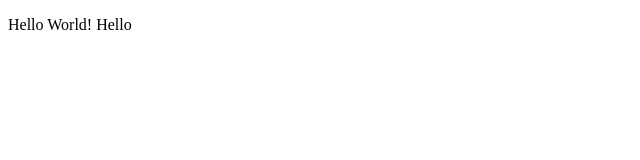
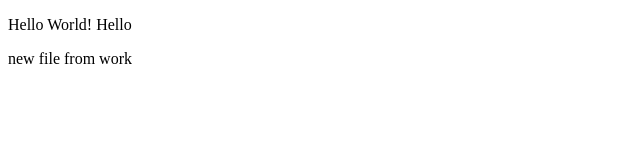
Before and after one commit to xiromant77/js-lesson, a plain HTML site: page index.html in a window 1280 px wide. Shown: the whole page, without its empty margins (0-640 px from the left). Drawn offline with Linux system fonts and the light colour scheme.

Commit message:
files in home

```diff
--- a/index.html
+++ b/index.html
@@ -10,6 +10,10 @@
     <p>
         Hello World!
         Hello
+
+    </p>
+    <p>
+        new file from work
     </p>
     <script src="script.js"></script>
 </body>
```
